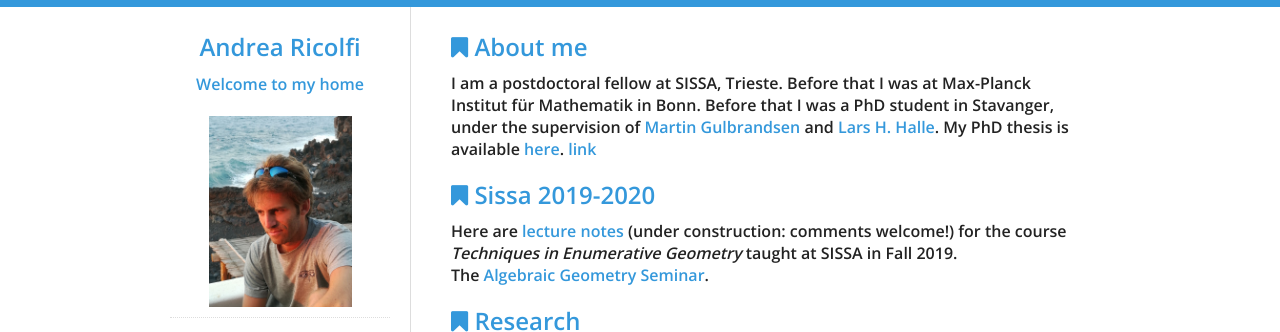
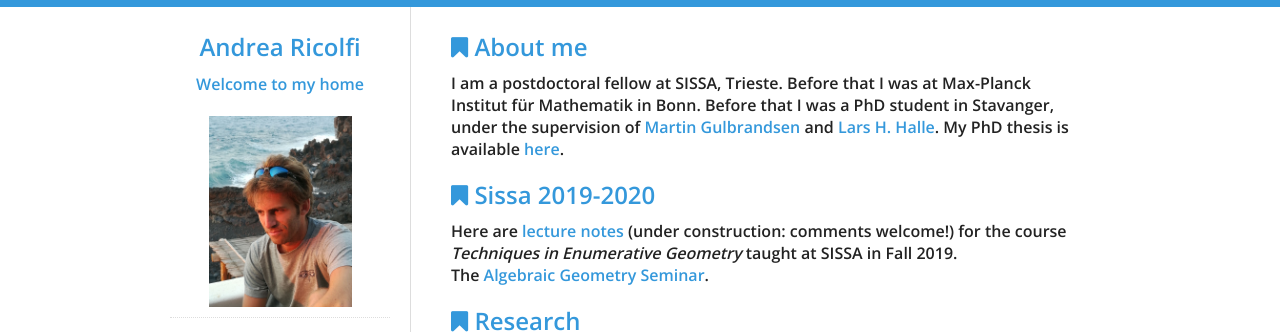
Before and after one commit to atricolfi/atricolfi.github.io, a Jekyll site: the page built from index.html, in a window 1280 px wide. Shown: the top 332 px of the page. Built offline with Jekyll 4.4.1, drawn with Linux system fonts in a browser that asks for light colours.

Commit message:
Update index.html

```diff
--- a/index.html
+++ b/index.html
@@ -9,7 +9,6 @@ title: Homepage
 I am a postdoctoral fellow at SISSA, Trieste. Before that I was at Max-Planck Institut für Mathematik in Bonn. Before that I was a PhD student in Stavanger,
 under the supervision of <a href="http://www.ux.uis.no/%7Emartingg/">Martin Gulbrandsen</a> and
 <a href="http://www.math.ku.dk/english/about/news/halle/"> Lars H. Halle</a>. My PhD thesis is available <a href="phd-thesis.pdf">here</a>.
-  <a href=attempt.html>link</a>
 </p>
 
   <div id="home">
```
